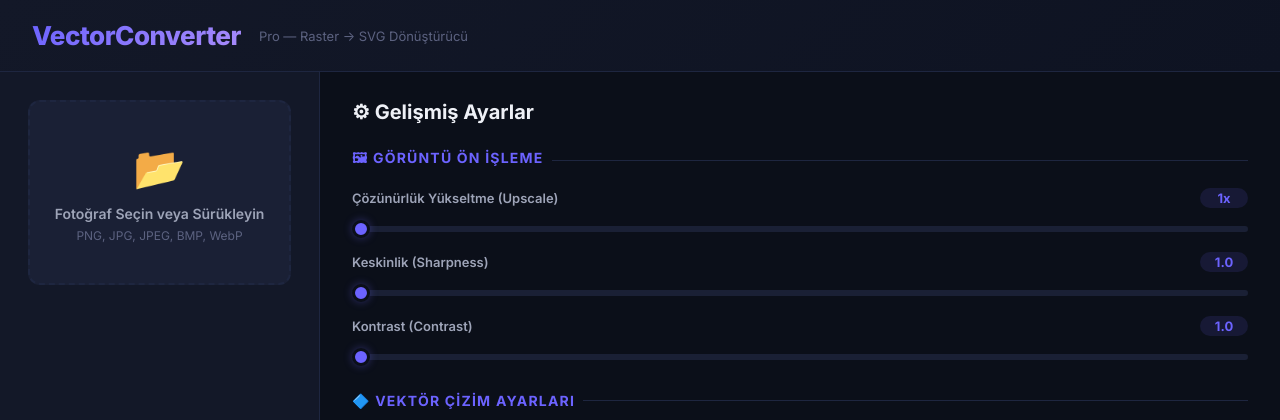
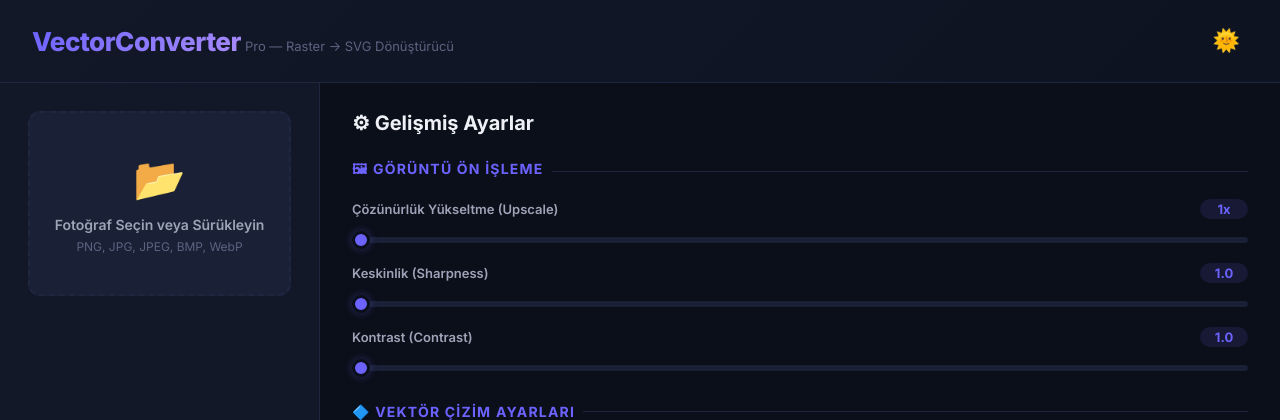
Before and after one commit to agahgok/VectorConverter, a Flask app: page / in a window 1280 px wide. Shown: the top 420 px of the page. Run offline with Flask 3, Linux system fonts and the light colour scheme.

Commit message:
Add Light/Dark mode toggle

```diff
--- a/static/script.js
+++ b/static/script.js
@@ -1,3 +1,24 @@
+// ===== Tema Ayarları =====
+const themeToggle = document.getElementById('themeToggle');
+const rootElement = document.documentElement;
+
+const savedTheme = localStorage.getItem('theme');
+if (savedTheme === 'light') {
+    rootElement.classList.add('light-mode');
+    themeToggle.textContent = '🌙';
+}
+
+themeToggle.addEventListener('click', () => {
+    rootElement.classList.toggle('light-mode');
+    if (rootElement.classList.contains('light-mode')) {
+        localStorage.setItem('theme', 'light');
+        themeToggle.textContent = '🌙';
+    } else {
+        localStorage.setItem('theme', 'dark');
+        themeToggle.textContent = '🌞';
+    }
+});
+
 // ===== Değer Güncelleme =====
 function updateVal(id, value, suffix = '') {
     document.getElementById('val_' + id).textContent = value + suffix;
--- a/static/style.css
+++ b/static/style.css
@@ -16,6 +16,19 @@
     --border: #1e2640;
     --radius: 12px;
     --radius-sm: 8px;
+}
+
+:root.light-mode {
+    --bg-body: #f4f6f8;
+    --bg-card: #ffffff;
+    --bg-input: #f0f2f5;
+    --bg-hover: #e4e7eb;
+    --accent: #5a52e0;
+    --accent-glow: rgba(90, 82, 224, 0.2);
+    --text-1: #1a1c23;
+    --text-2: #4a5568;
+    --text-3: #718096;
+    --border: #e2e8f0;
 }
 
 * { margin: 0; padding: 0; box-sizing: border-box; }
@@ -52,6 +65,23 @@ body {
     font-size: 13px;
     color: var(--text-3);
     margin-left: 4px;
+}
+
+.theme-toggle {
+    background: transparent;
+    border: none;
+    font-size: 22px;
+    cursor: pointer;
+    padding: 8px;
+    border-radius: 50%;
+    transition: background 0.3s;
+    display: flex;
+    align-items: center;
+    justify-content: center;
+}
+
+.theme-toggle:hover {
+    background: var(--bg-hover);
 }
 
 /* ===== MAIN LAYOUT ===== */
--- a/templates/index.html
+++ b/templates/index.html
@@ -12,8 +12,15 @@
 
 <!-- HEADER -->
 <header class="header">
-    <span class="logo">VectorConverter</span>
-    <span class="subtitle">Pro — Raster → SVG Dönüştürücü</span>
+    <div style="display: flex; align-items: baseline;">
+        <span class="logo">VectorConverter</span>
+        <span class="subtitle">Pro — Raster → SVG Dönüştürücü</span>
+    </div>
+    <div style="margin-left: auto;">
+        <button id="themeToggle" class="theme-toggle" aria-label="Toggle Theme">
+            🌞
+        </button>
+    </div>
 </header>
 
 <!-- MAIN -->
```
